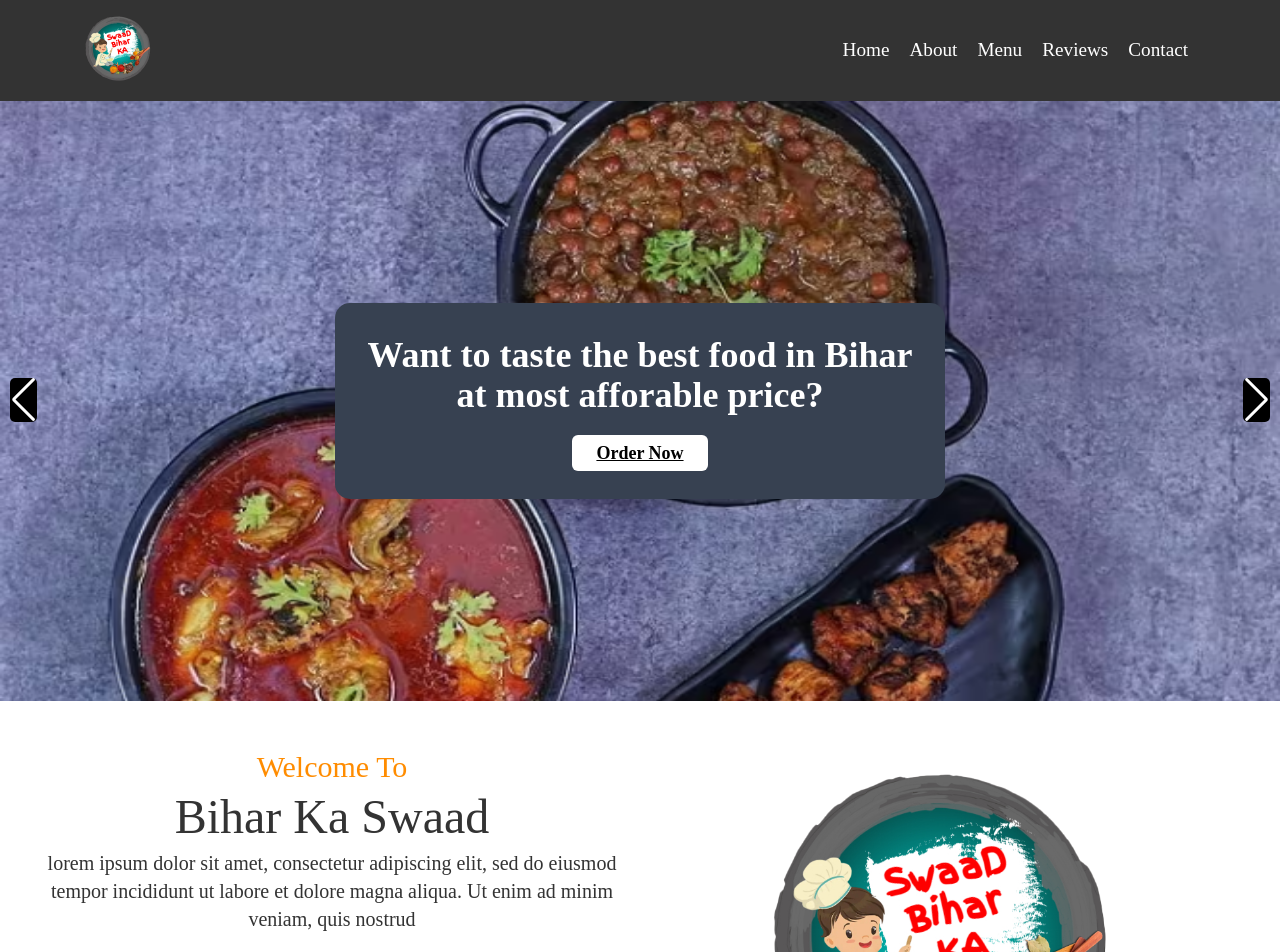
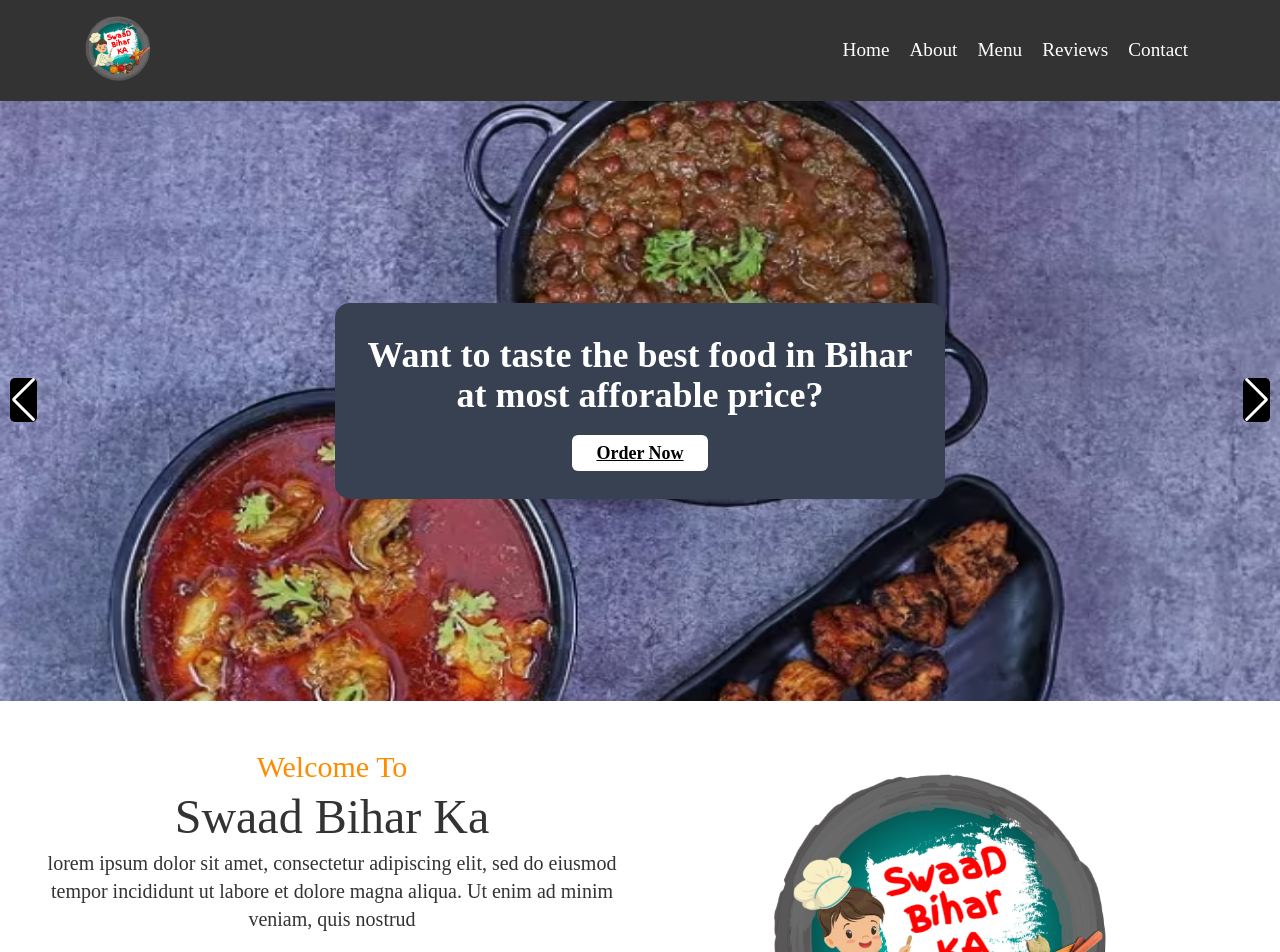
Before and after one commit to tejartr7/mobile-shop-website, a Next.js app: page / in a window 1280 px wide. Shown: the top 952 px of the page. Built offline with nearby package versions, Linux system fonts and the light colour scheme.

Commit message:
Update page.jsx

```diff
--- a/app/about/page.jsx
+++ b/app/about/page.jsx
@@ -10,7 +10,7 @@
                 <div className='grid grid-cols-1 md:grid-cols-2 lg:grid-cols-4'>
                     <div className='col-span-2 lg:p-4 text-center text-xl' style={{color:'#333333'}}>
                         <h2 className='text-3xl my-2' style={{ color: '#ff8c00' }}>Welcome To</h2>
-                        <h1 className='text-5xl my-2' style={{ color: '#333333' }}>Bihar Ka Swaad</h1>
+                        <h1 className='text-5xl my-2' style={{ color: '#333333' }}>Swaad Bihar Ka</h1>
                         <p>
                            lorem ipsum dolor sit amet, consectetur adipiscing elit, sed do eiusmod tempor incididunt ut labore et dolore magna aliqua. Ut enim ad minim veniam, quis nostrud
                         </p>
```
